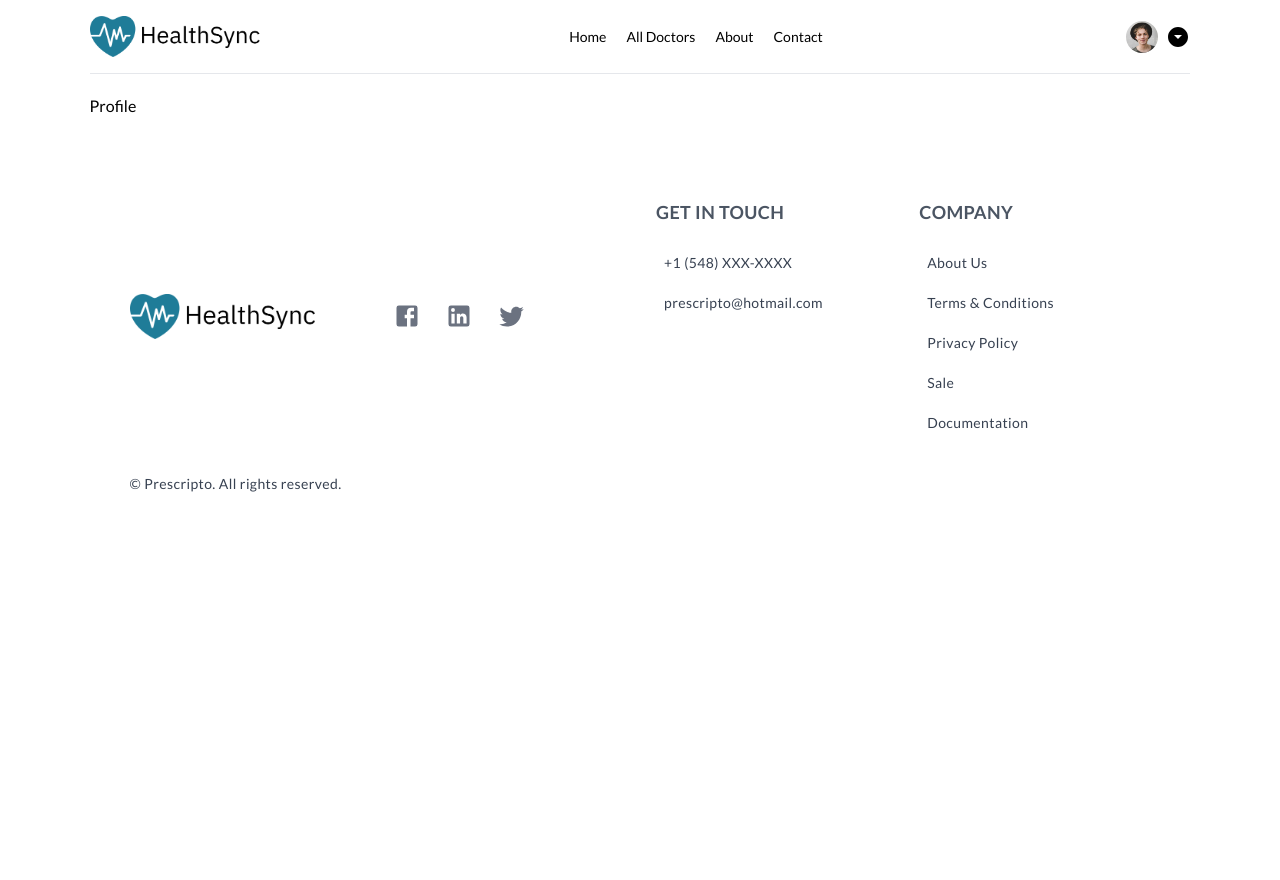
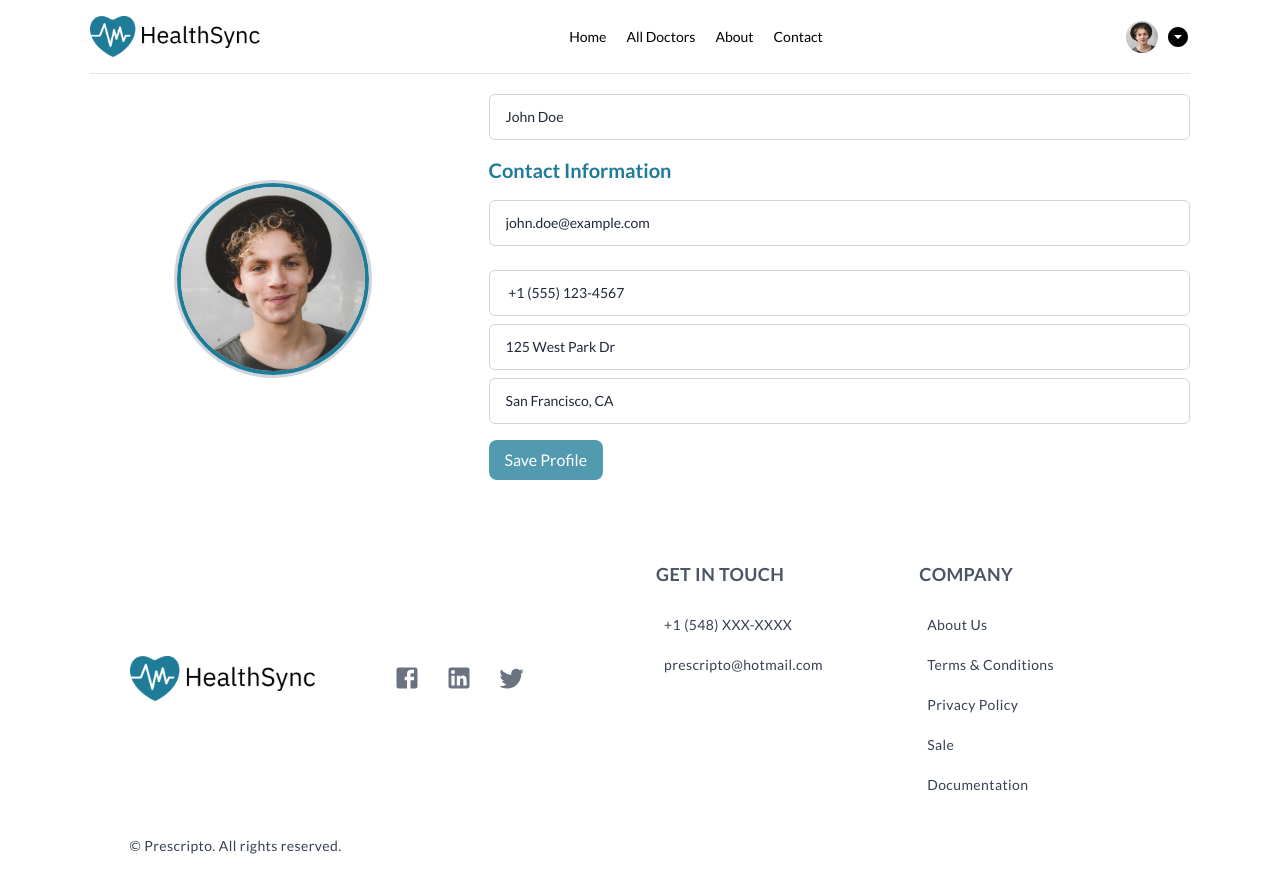
Before and after one commit to Git-abby/healthsync, a React (Vite) app in the folder frontend/: page /profile in a window 1280 px wide. Before the commit the page ends 800 px from the top, so only its background shows below. Built offline with nearby package versions, Linux system fonts and the light colour scheme.

Commit message:
chore: editable profile page created

```diff
--- a/frontend/src/pages/Profile.jsx
+++ b/frontend/src/pages/Profile.jsx
@@ -1,9 +1,180 @@
-import React from 'react'
+import React, { useState } from "react";
+import { assets } from "../assets/assets";
 
 const Profile = () => {
+  const [isEditable, setIsEditable] = useState(true);
+  const [userData, setUserData] = useState({
+    name: "John Doe",
+    image: assets.profile_pic,
+    email: "john.doe@example.com",
+    phone: " +1 (555) 123-4567",
+    address: {
+      address_line_1: "125 West Park Dr",
+      address_line_2: "San Francisco, CA",
+    },
+    genger: "Male",
+    date_of_birth: "2025-01-05",
+  });
   return (
-    <div>Profile</div>
-  )
-}
+    <div className="flex flex-col md:flex-row items-center ">
+      <div className="md:w-1/3 text-center mb-8 md:mb-0">
+        <img
+          src={assets.profile_pic}
+          alt="Profile Picture"
+          className="rounded-full w-48 h-48 mx-auto mb-4 border-4 border-primary transition-transform duration-300 hover:scale-105 ring ring-gray-300"
+        />
+        {/* <button className="mt-4 bg-primary text-white px-4 py-2 rounded-lg hover:bg-primary transition-colors duration-300 ring ring-gray-300 hover:ring-indigo-300">
+          Edit Profile
+        </button> */}
+      </div>
+      <div className="md:w-2/3 md:pl-8">
+        {isEditable ? (
+          <input
+            name="name"
+            type="text"
+            onChange={(e) =>
+              setUserData((prev) => ({ ...prev, name: e.target.value }))
+            }
+            value={userData.name}
+            required
+            className="w-full text-gray-800 text-sm border border-gray-300 px-4 py-3  mb-4 rounded-md outline-blue-600"
+            placeholder={userData.name}
+          />
+        ) : (
+          <>
+            <h1 className="text-2xl font-bold text-primary mb-4">
+              {userData.name}
+            </h1>
+            <hr className="mb-3 h-[1px] bg-primary-light"/>
+          </>
+        )}
+        <h2 className="text-xl font-semibold text-primary mb-4">
+          Contact Information
+        </h2>
+        <ul className="space-y-2 text-gray-700">
+          {isEditable ? (
+            <input
+              name="email"
+              type="email"
+              onChange={(e) =>
+                setUserData((prev) => ({ ...prev, email: e.target.value }))
+              }
+              value={userData.email}
+              required
+              className="w-full text-gray-800 text-sm border border-gray-300 px-4 py-3  mb-4 rounded-md outline-blue-600"
+              placeholder={userData.email}
+            />
+          ) : (
+            <li className="flex items-center">
+              <svg
+                xmlns="http://www.w3.org/2000/svg"
+                className="h-5 w-5 mr-2 text-primary "
+                viewBox="0 0 20 20"
+                fill="currentColor">
+                <path d="M2.003 5.884L10 9.882l7.997-3.998A2 2 0 0016 4H4a2 2 0 00-1.997 1.884z" />
+                <path d="M18 8.118l-8 4-8-4V14a2 2 0 002 2h12a2 2 0 002-2V8.118z" />
+              </svg>
+              {userData.email}
+            </li>
+          )}
 
-export default Profile
+          {isEditable ? (
+            <input
+              name="phone"
+              type="text"
+              onChange={(e) =>
+                setUserData((prev) => ({ ...prev, phone: e.target.value }))
+              }
+              value={userData.phone}
+              required
+              className="w-full text-gray-800 text-sm border border-gray-300 px-4 py-3  mb-4 rounded-md outline-blue-600"
+              placeholder={userData.phone}
+            />
+          ) : (
+            <li className="flex items-center">
+              <svg
+                xmlns="http://www.w3.org/2000/svg"
+                className="h-5 w-5 mr-2 text-primary"
+                viewBox="0 0 20 20"
+                fill="currentColor">
+                <path d="M2 3a1 1 0 011-1h2.153a1 1 0 01.986.836l.74 4.435a1 1 0 01-.54 1.06l-1.548.773a11.037 11.037 0 006.105 6.105l.774-1.548a1 1 0 011.059-.54l4.435.74a1 1 0 01.836.986V17a1 1 0 01-1 1h-2C7.82 18 2 12.18 2 5V3z" />
+              </svg>
+              {userData.phone}
+            </li>
+          )}
+          {isEditable ? (
+            <>
+              <input
+                name="address"
+                type="text"
+                onChange={(e) =>
+                  setUserData((prev) => ({
+                    ...prev,
+                    address: {
+                      ...prev.address,
+                      address_line_1: e.target.value,
+                    },
+                  }))
+                }
+                value={userData.address.address_line_1}
+                required
+                className="w-full text-gray-800 text-sm border border-gray-300 px-4 py-3  mb-4 rounded-md outline-blue-600"
+                placeholder={userData.address.address_line_1}
+              />
+              <input
+                name="address"
+                type="text"
+                onChange={(e) =>
+                  setUserData((prev) => ({
+                    ...prev,
+                    address: {
+                      ...prev.address,
+                      address_line_2: e.target.value,
+                    },
+                  }))
+                }
+                value={userData.address.address_line_2}
+                required
+                className="w-full text-gray-800 text-sm border border-gray-300 px-4 py-3  mb-4 rounded-md outline-blue-600"
+                placeholder={userData.address.address_line_2}
+              />
+            </>
+          ) : (
+            <li className="flex items-center">
+              <svg
+                xmlns="http://www.w3.org/2000/svg"
+                className="h-5 w-5 mr-2 text-primary "
+                viewBox="0 0 20 20"
+                fill="currentColor">
+                <path d="M2.003 5.884L10 9.882l7.997-3.998A2 2 0 0016 4H4a2 2 0 00-1.997 1.884z" />
+                <path d="M18 8.118l-8 4-8-4V14a2 2 0 002 2h12a2 2 0 002-2V8.118z" />
+              </svg>
+              {userData.address.address_line_1} <br />
+              {userData.address.address_line_2}
+            </li>
+          )}
+        </ul>
+
+        {isEditable ? (
+          <button
+            onClick={() => {
+              setIsEditable(false);
+            }}
+            className="mt-4 bg-primary-light text-white px-4 py-2 rounded-lg hover:bg-primary transition-colors duration-300">
+            Save Profile
+          </button>
+        ) : (
+          <button
+            onClick={() => {
+              setIsEditable(true);
+            }}
+            className="mt-4 bg-primary-light text-white px-4 py-2 rounded-lg hover:bg-primary transition-colors duration-300">
+            Edit Profile
+          </button>
+        )}
+      </div>
+    </div>
+  );
+};
+
+export default Profile;
```
